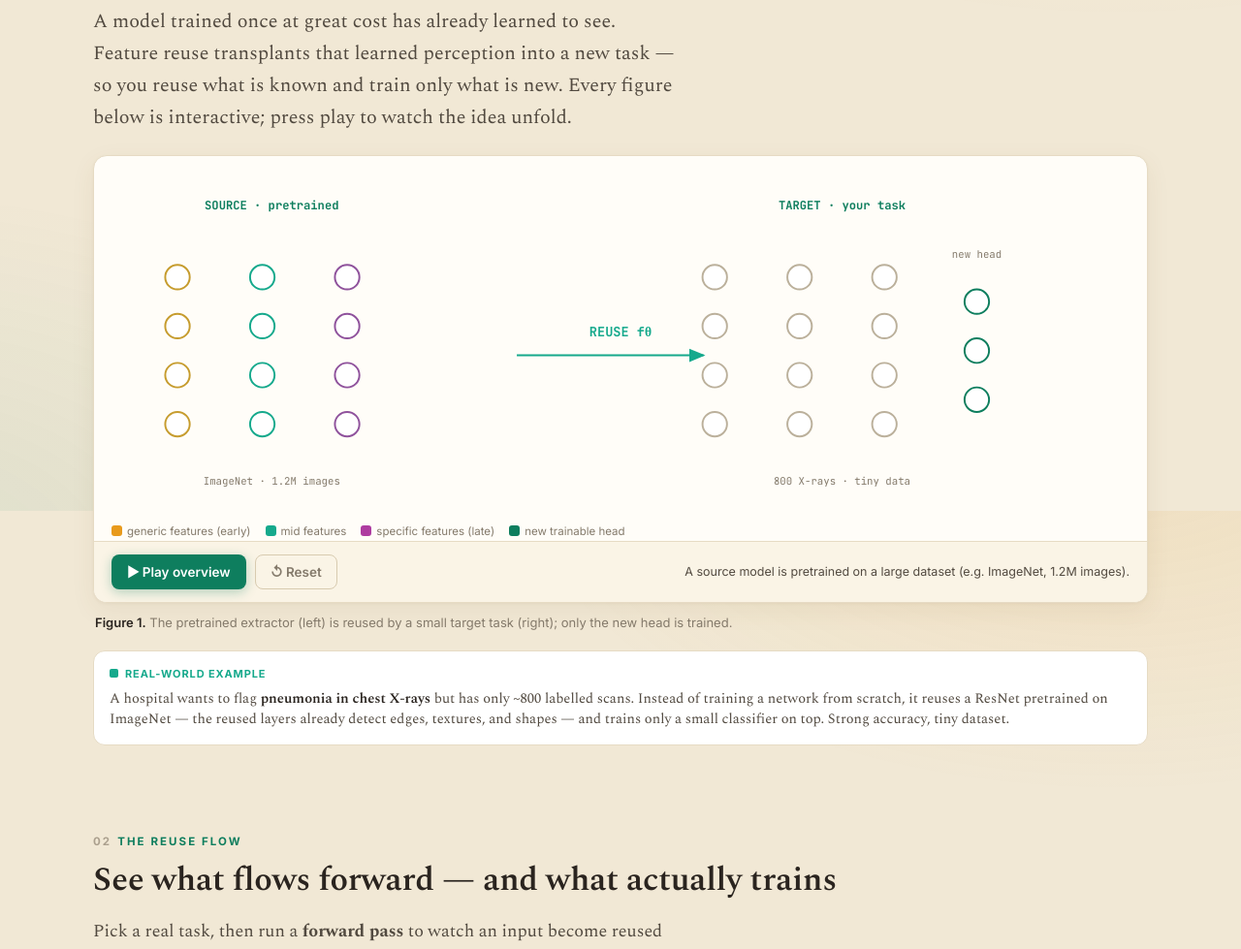
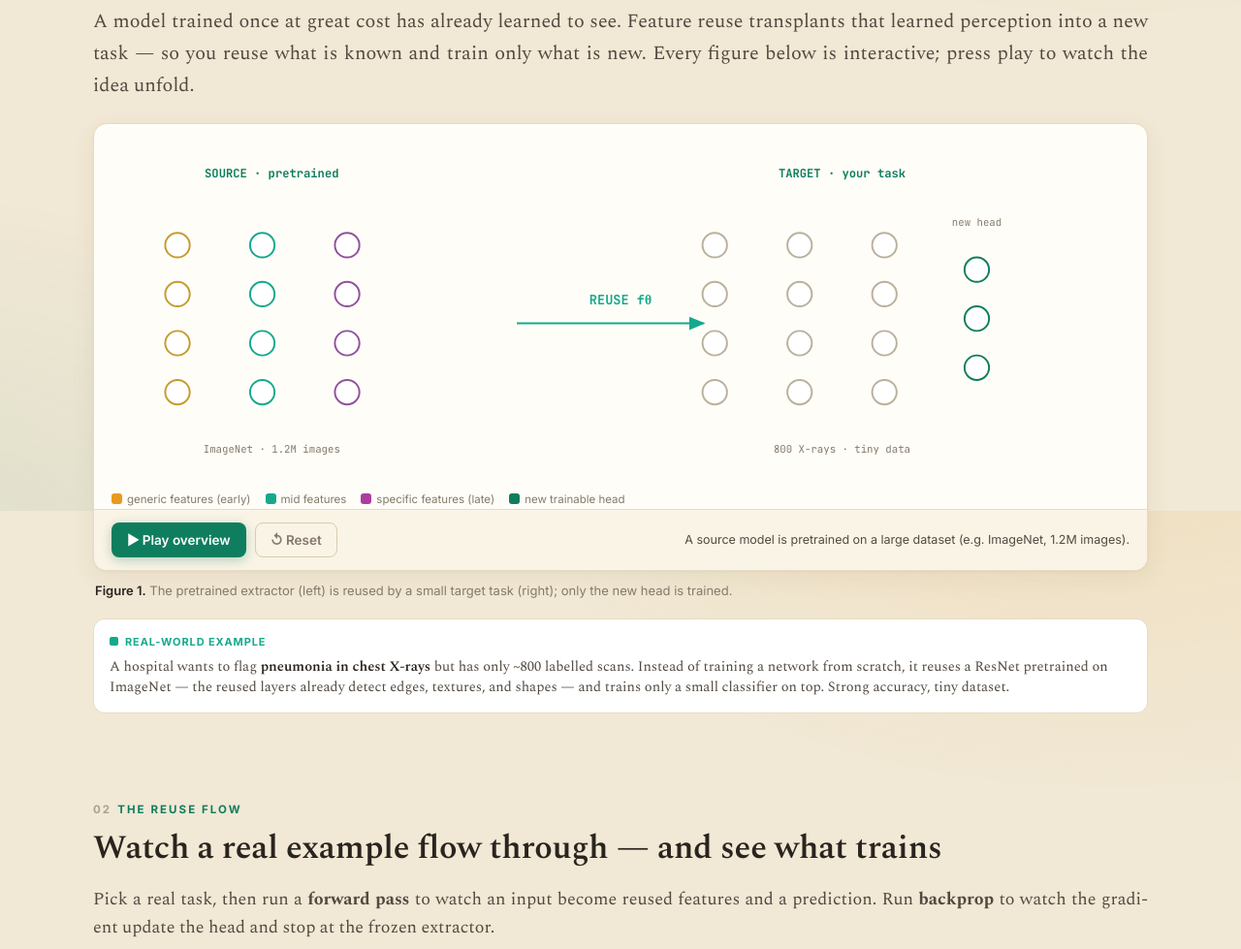
Before and after one commit to sureshbabugandla/transfer-learning-feature-reuse, a plain HTML site: page index.html in a window 1280 px wide. Shown: the part 273-1252 px from the top of the page at 97% size. Drawn offline with nearby package versions, Linux system fonts and the light colour scheme.

Commit message:
Revise heading in Reuse Flow section
Updated the text in the Reuse Flow section for clarity.

```diff
--- a/index.html
+++ b/index.html
@@ -49,14 +49,14 @@ section{padding:72px 0 18px;scroll-margin-top:60px}
 .eyebrow{font-family:var(--ui);font-size:11.5px;letter-spacing:.18em;text-transform:uppercase;color:var(--accent);font-weight:700;margin-bottom:12px}
 .eyebrow .n{color:var(--faint);margin-right:6px}
 section h2{font-size:clamp(26px,3.2vw,34px);line-height:1.1;margin-bottom:12px}
-.sub{font-size:18px;color:var(--ink2);max-width:66ch}
+.sub{font-size:18px;color:var(--ink2);max-width:none;text-align:justify;text-justify:inter-word;hyphens:auto}
 .reveal{opacity:0;transform:translateY(14px);transition:opacity .55s,transform .55s}
 .reveal.in{opacity:1;transform:none}
 
 .hero{padding-top:118px}
 .hero .eyebrow{margin-bottom:14px}
 .hero h1{font-size:clamp(34px,5vw,52px);line-height:1.04;letter-spacing:-.02em;margin-bottom:14px;max-width:17ch}
-.hero .sub{font-size:20px;max-width:60ch}
+.hero .sub{font-size:20px;max-width:none}
 .hero .kbd{font-family:var(--ui);font-size:13px;color:var(--muted);margin-top:18px}
 .hero .kbd b{color:var(--accent)}
 
@@ -206,7 +206,7 @@ footer{padding:40px 0 50px;text-align:center;color:var(--muted);font-family:var(
 <!-- REUSE FLOW -->
 <section id="flow" class="reveal">
   <div class="eyebrow"><span class="n">02</span>The Reuse Flow</div>
-  <h2>See what flows forward — and what actually trains</h2>
+  <h2>Watch a real example flow through — and see what trains</h2>
   <p class="sub">Pick a real task, then run a <b>forward pass</b> to watch an input become reused features and a prediction. Run <b>backprop</b> to watch the gradient update the head and stop at the frozen extractor.</p>
 
   <div class="figure card">
```
